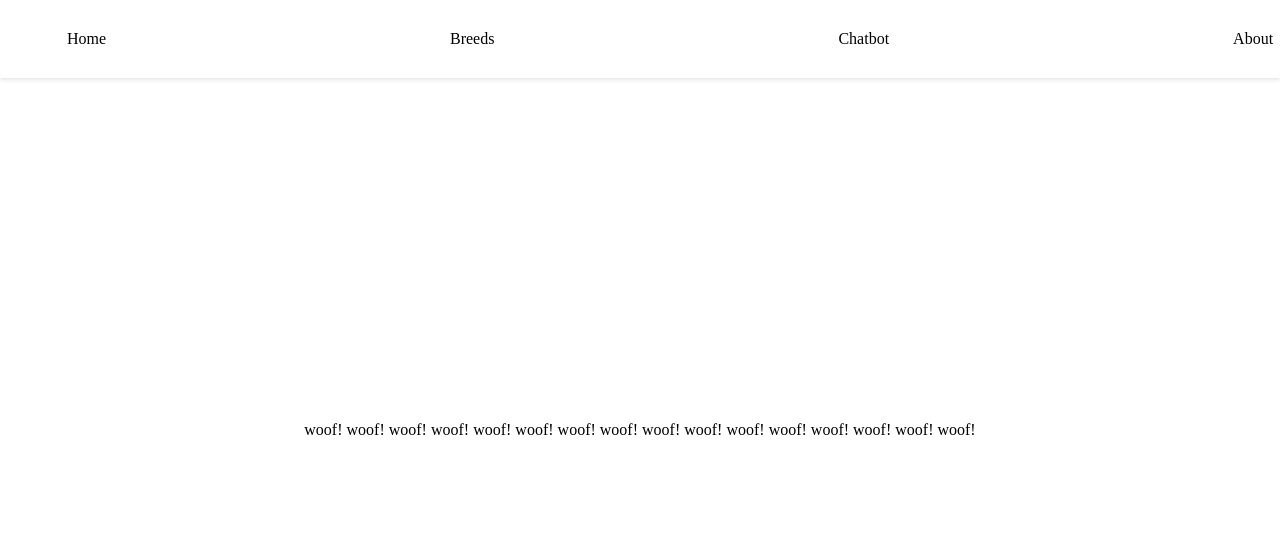
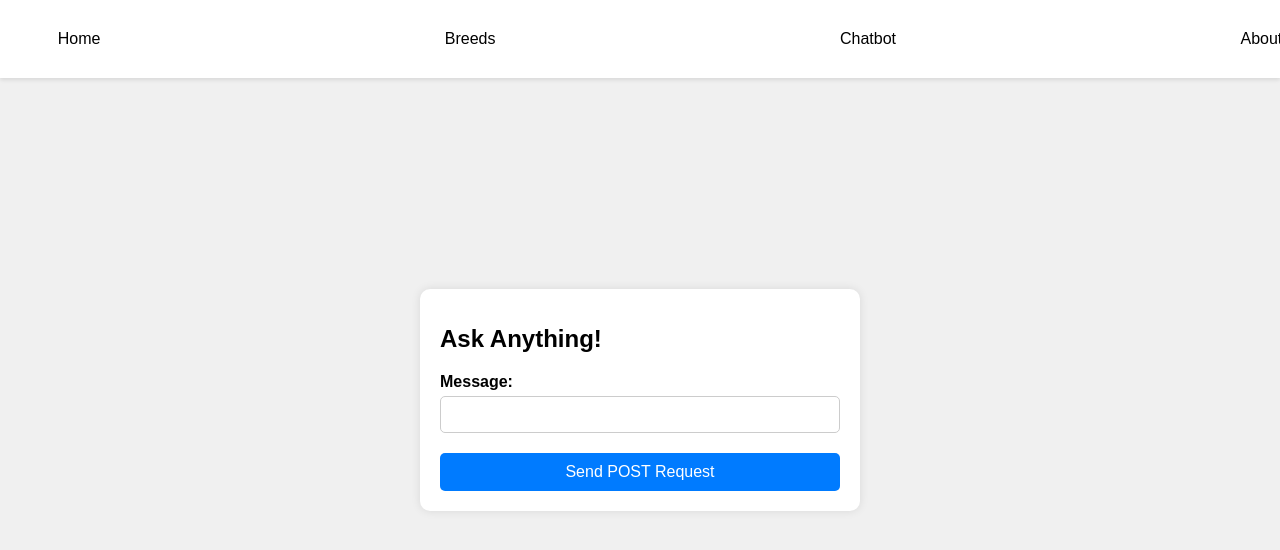
Before and after one commit to rickylin1/Doggopedia, a website: page chatbot.html in a window 1280 px wide. Drawn offline with Linux system fonts and the light colour scheme; a web font is replaced by a local one.

Commit message:
Working chatbot

```diff
--- a/chatbot.html
+++ b/chatbot.html
@@ -3,13 +3,12 @@
 <head>
     <meta charset="UTF-8">
     <meta name="viewport" content="width=device-width, initial-scale=1.0">
-    <title>Document</title>
+    <title>Ask anything!</title>
     <link rel = "stylesheet" href = "style.css">
     <link rel="stylesheet" href="https://fonts.googleapis.com/css2?family=Underdog&display=swap">
     <link rel="stylesheet" href="https://cdnjs.cloudflare.com/ajax/libs/font-awesome/5.15.4/css/all.min.css">
     <style>
-        /* CSS for fixing header at the top */
-        header {
+         header {
             position: fixed;
             top: 0;
             width: 100%;
@@ -19,7 +18,51 @@
         }
 
         body {
-            padding-top: 60px; /* Adjust according to header height */
+            font-family: Arial, sans-serif;
+            background-color: #f0f0f0;
+            display: flex;
+            justify-content: center;
+            align-items: center;
+            height: 100vh;
+            margin: 0;
+        }
+        .container {
+            background-color: #ffffff;
+            padding: 20px;
+            border-radius: 10px;
+            box-shadow: 0 0 10px rgba(0, 0, 0, 0.1);
+            max-width: 400px;
+            width: 100%;
+        }
+        h1 {
+            font-size: 1.5em;
+            margin-bottom: 20px;
+        }
+        label {
+            display: block;
+            margin-bottom: 5px;
+            font-weight: bold;
+        }
+        input[type="text"] {
+            width: 100%;
+            padding: 10px;
+            margin-bottom: 20px;
+            border: 1px solid #ccc;
+            border-radius: 5px;
+            box-sizing: border-box;
+        }
+        button {
+            width: 100%;
+            padding: 10px;
+            background-color: #007BFF;
+            color: white;
+            border: none;
+            border-radius: 5px;
+            font-size: 1em;
+            cursor: pointer;
+        }
+        button:hover {
+            background-color: #0056b3;
         }
     </style>
 </head>
@@ -35,14 +78,57 @@
         </nav>
     </header>
 
+<div class="container">
+    <h1>Ask Anything!</h1>
 
-    <div>
+    <form id="postForm">
+        <label for="message">Message:</label>
+        <input type="text" id="message" name="message">
+        <button type="submit">Send POST Request</button>
+    </form>
+</div>
 
-    </div>
+<script>
+    document.getElementById("postForm").addEventListener("submit", function(event) {
+        event.preventDefault();
+
+        // Get the message from the form input
+        const message = document.getElementById("message").value;
+
+        // Define the data to be sent in the POST request
+        const data = {
+            message: message
+        };
+
+        //connect to local server run by node/express in the js file
+        const url = "http://localhost:8000/";
+
+        // Define the options for the POST request
+        const options = {
+            method: "POST",
+            headers: {
+                "Content-Type": "application/json"
+            },
+            body: JSON.stringify(data)
+        };
+
+        // Send the POST request using fetch
+        fetch(url, options)
+            .then(response => response.json())
+            .then(data => {
+                console.log("Response from server:", data);
+                alert("Response from server: " + JSON.stringify(data));
+            })
+            .catch(error => {
+                console.error("Error:", error);
+                alert("Error: " + error);
+            });
+
+        // Clear the form input after submitting
+        document.getElementById("message").value = "";
+    });
+</script>
 
 </body>
 
-<footer>
-    <p>woof! woof! woof! woof! woof! woof! woof! woof! woof! woof! woof! woof! woof! woof! woof! woof!</p>
-</footer>
 </html>
--- a/package.json
+++ b/package.json
@@ -2,6 +2,7 @@
   "name": "doggywoofwoof",
   "version": "1.0.0",
   "description": "",
+  "type": "module",
   "main": "script.js",
   "scripts": {
     "test": "echo \"Error: no test specified\" && exit 1"
@@ -9,6 +10,10 @@
   "author": "",
   "license": "ISC",
   "dependencies": {
+    "axios": "^1.7.2",
+    "body-parser": "^1.20.2",
+    "cors": "^2.8.5",
+    "dotenv": "^16.4.5",
     "express": "^4.19.2",
     "node-fetch": "^3.3.2"
   }
--- a/script.js
+++ b/script.js
@@ -1,3 +1,6 @@
+
+//COMPUTER VISION OF APP TELLING U WHAT DOG IT IS WHEN U USE CAMERA?
+
 // Listen for the DOMContentLoaded event
 document.addEventListener('DOMContentLoaded', function() {
     // Code to execute when the DOM is fully loaded
```
Also changed, not shown: chatbot.js (added, +52 -0 lines), index.html (+1 -1 lines), 2 other files.
